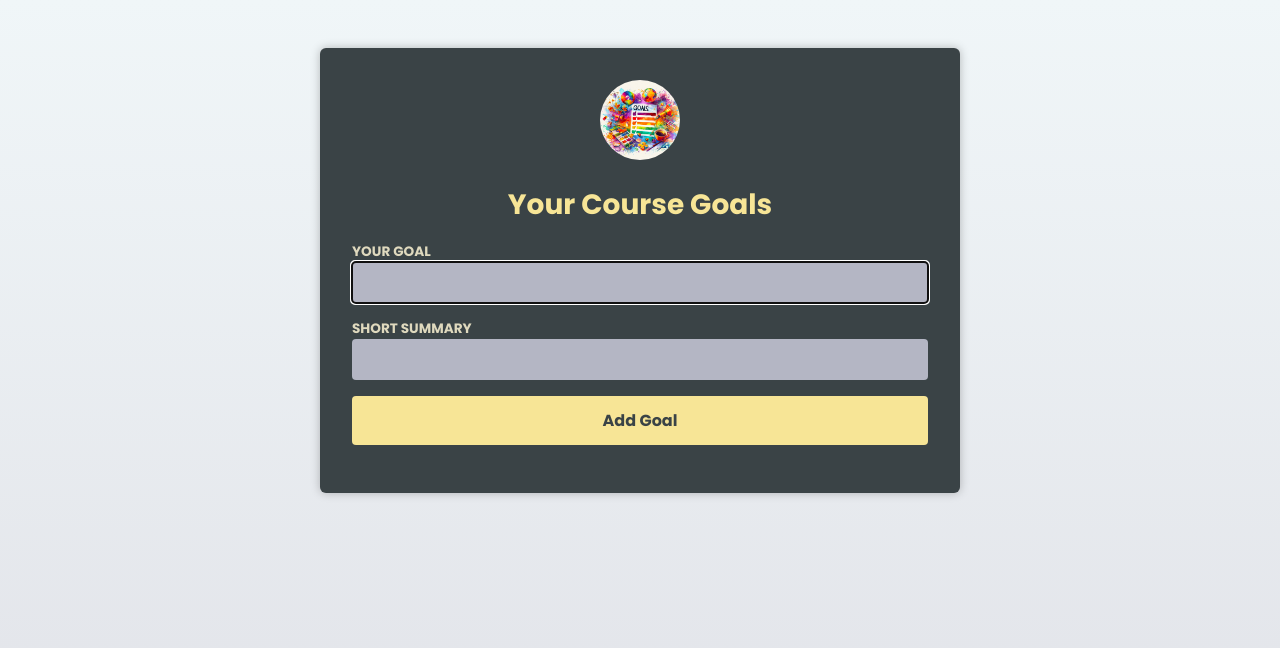
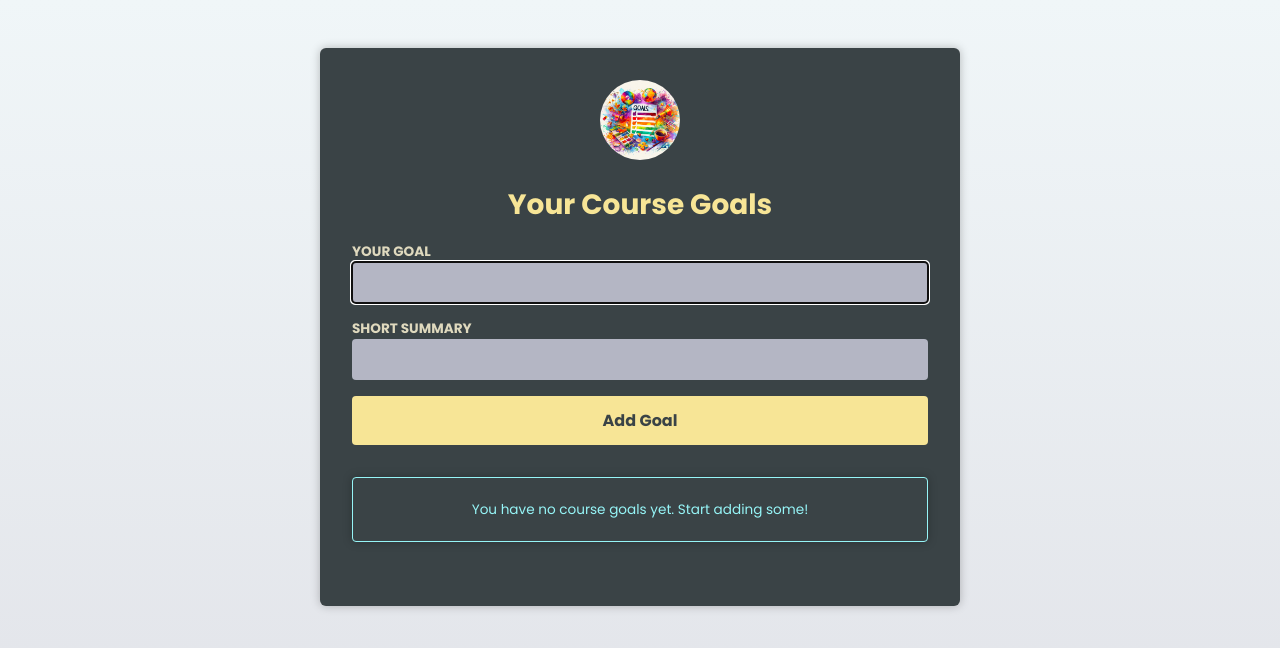
Before and after one commit to theblaisecode/TS-and-TSX, a React (Vite) app in the folder react_tsx/: page / in a window 1280 px wide. Shown: the top 648 px of the page. Built offline with nearby package versions, Linux system fonts and the light colour scheme.

Commit message:
first commit

```diff
--- a/react_tsx/src/components/CourseGoalList.tsx
+++ b/react_tsx/src/components/CourseGoalList.tsx
@@ -1,5 +1,7 @@
 import { CourseGoalArr } from "../types/types.tsx";
 import CourseGoal from "./CourseGoal.tsx";
+import InfoBox from "./InfoBox.tsx";
+import { type ReactNode } from "react";
 
 type CourseGoalListProp = {
   goals: CourseGoalArr[];
@@ -7,7 +9,28 @@ type CourseGoalListProp = {
 };
 
 function CourseGoalList({ goals, onDeleteGoal }: CourseGoalListProp) {
+  if (goals.length === 0) {
     return (
+      <InfoBox mode="hint">
+        You have no course goals yet. Start adding some!
+      </InfoBox>
+    );
+  }
+
+  let warningBox: ReactNode;
+
+  if (goals.length >= 4) {
+    warningBox = (
+      <InfoBox mode="warning">
+        You're collecting a lot of goals.Don't put too much on your plate!
+      </InfoBox>
+    );
+  }
+
+  return (
+    <>
+      {warningBox}
+
       <ul>
         {goals.map((item) => {
           const { id, title, description } = item;
@@ -24,6 +47,7 @@ function CourseGoalList({ goals, onDeleteGoal }: CourseGoalListProp) {
           );
         })}
       </ul>
+    </>
   );
 }
 
--- /dev/null
+++ b/react_tsx/src/components/InfoBox.tsx
@@ -0,0 +1,25 @@
+import { type ReactNode } from "react";
+
+type InfoBoxProps = {
+  mode: "hint" | "warning";
+  children: ReactNode;
+};
+
+function InfoBox({ mode, children }: InfoBoxProps) {
+  if (mode === "hint") {
+    return (
+      <aside className="infobox infobox-hint">
+        <p>{children}</p>
+      </aside>
+    );
+  }
+
+  return (
+    <aside className="infobox infobox-warning">
+      <h2>Warning</h2>
+      <p>{children}</p>
+    </aside>
+  );
+}
+
+export default InfoBox;
--- a/react_tsx/src/style.css
+++ b/react_tsx/src/style.css
@@ -131,3 +131,32 @@ li button:hover {
   text-align: center;
   color: #acd1ce;
 }
+
+.infobox {
+  margin: 2rem 0;
+  padding: 0.5rem;
+  text-align: center;
+  box-shadow: 0 0 10px rgba(0, 0, 0, 0.25);
+  font-size: 0.85rem;
+  border-radius: 4px;
+}
+
+.infobox-hint {
+  border: 1px solid #96f5f7;
+  color: #96f5f7;
+}
+
+.infobox-warning.warning--low {
+  border: 1px solid #f6d84f;
+  color: #f6d84f;
+}
+
+.infobox-warning.warning--medium {
+  border: 1px solid #f9a73b;
+  color: #f9a73b;
+}
+
+.infobox-warning.warning--high {
+  border: 1px solid #f97373;
+  color: #f97373;
+}
```
Lines whose indentation alone changed are shown as unchanged.
